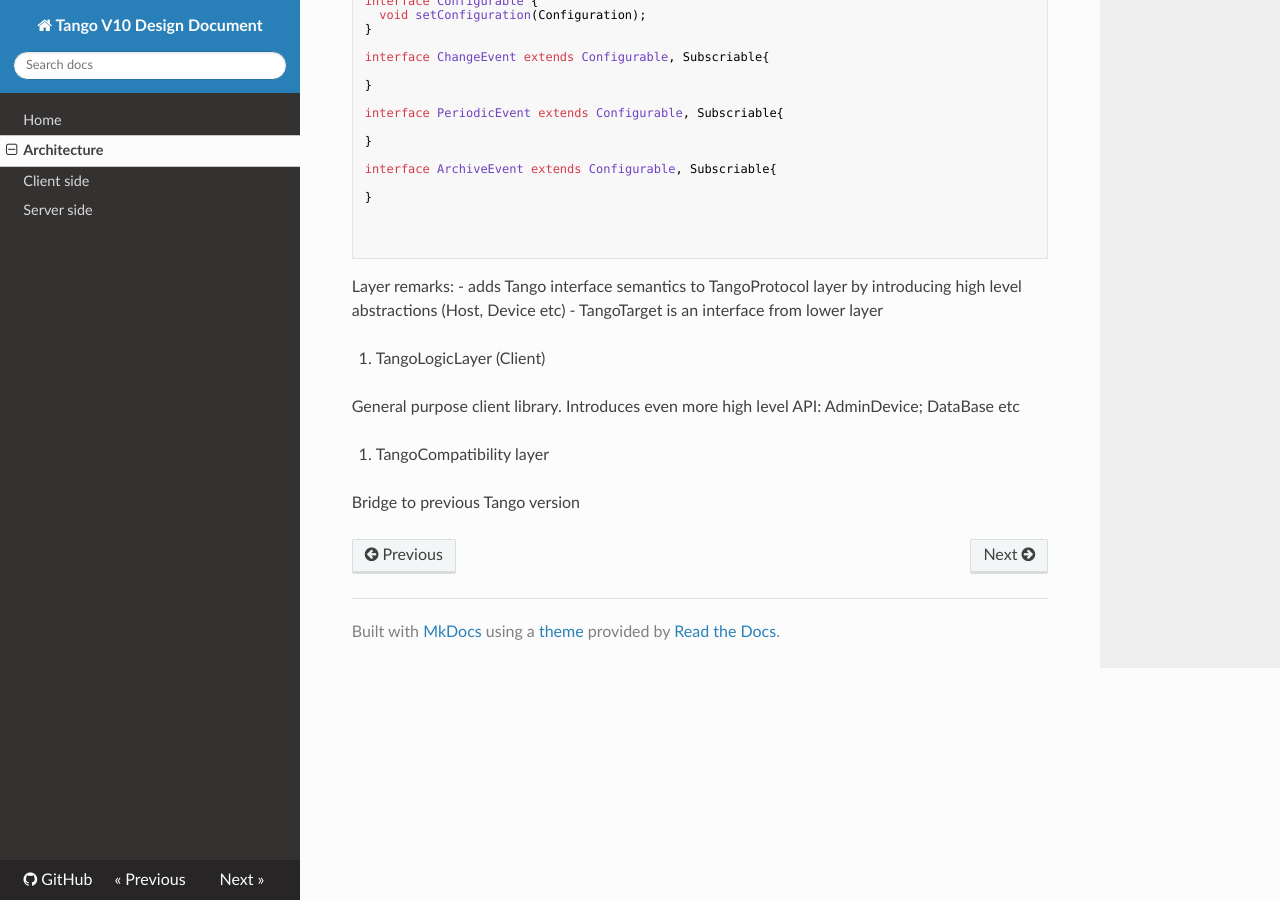
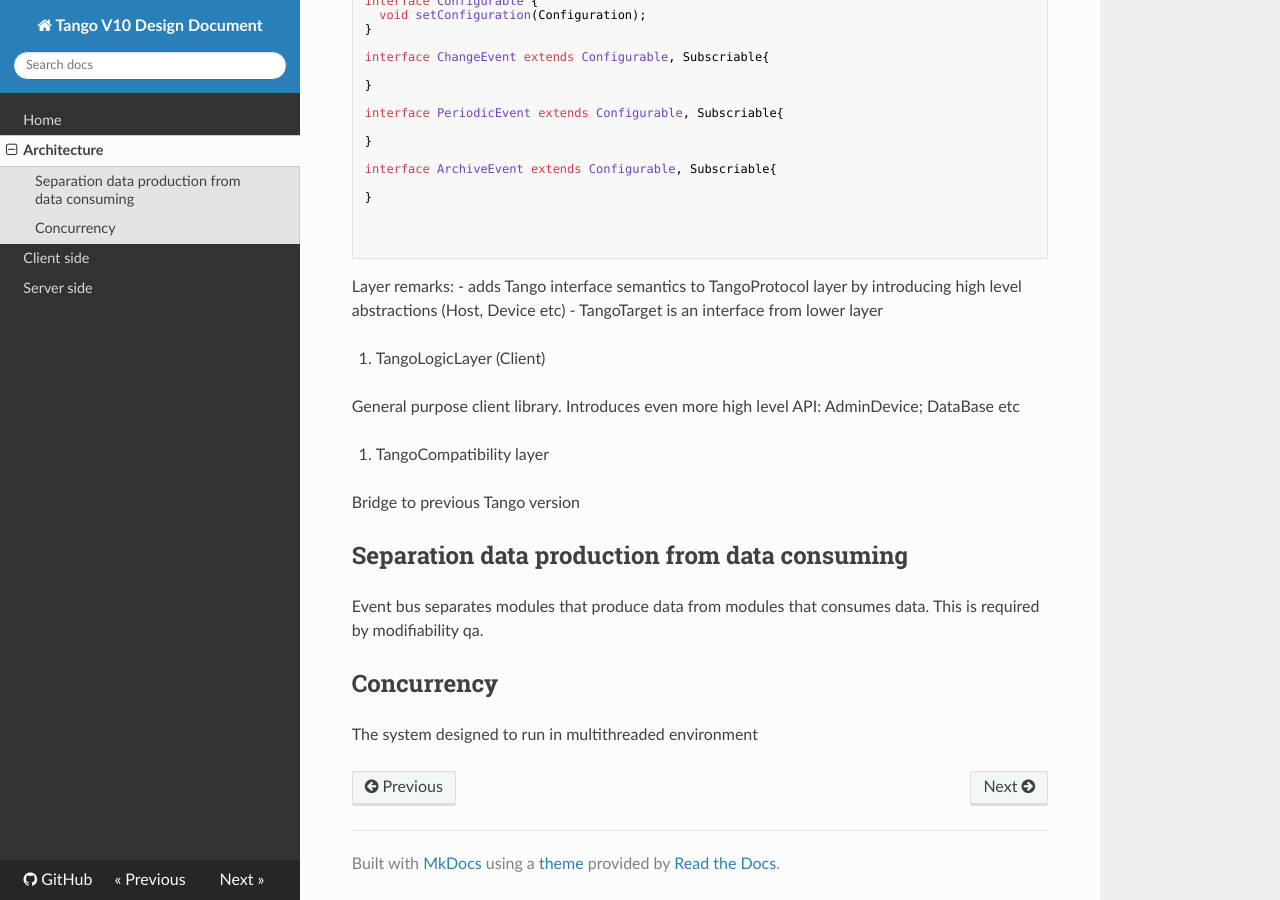
Before and after one commit to Ingvord/tango-v10-design-doc, an MkDocs documentation site: the page built from docs/architecture.md, in a window 1280 px wide and 900 px high, scrolled down 3012 px. Built offline with MkDocs 1.6.1, drawn with Linux system fonts in a browser that asks for light colours; nearby versions of some CDN libraries; old or Windows-style settings are respelled for this version of MkDocs.

Commit message:
Update architecture.md

```diff
--- a/docs/architecture.md
+++ b/docs/architecture.md
@@ -183,3 +183,11 @@ General purpose client library. Introduces even more high level API: AdminDevice
 5. TangoCompatibility layer
 
 Bridge to previous Tango version
+
+## Separation data production from data consuming
+
+Event bus separates modules that produce data from modules that consumes data. This is required by modifiability qa.
+
+## Concurrency
+
+The system designed to run in multithreaded environment
```
